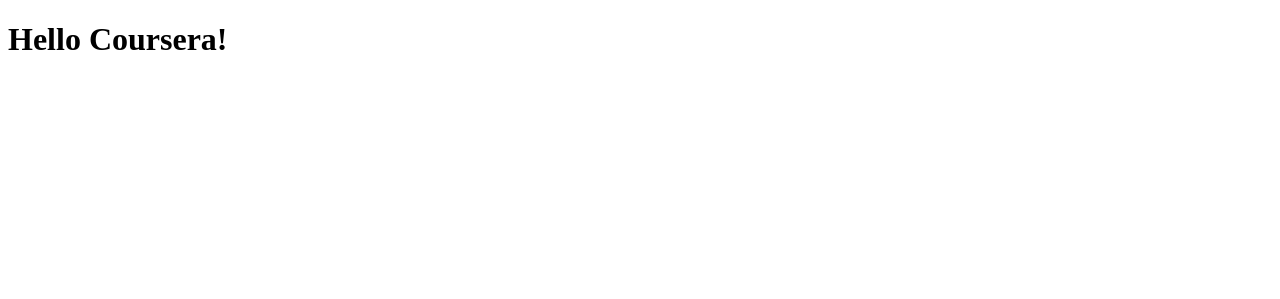
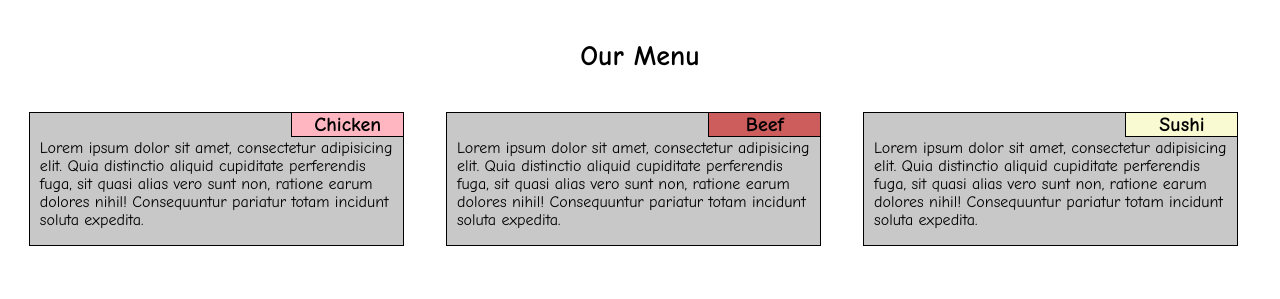
Before and after one commit to marshpillow7155/Coursera-test, a plain HTML site: page mod2-solution/index.html in a window 1280 px wide. Drawn offline with Linux system fonts and the light colour scheme.

Commit message:
first assignment

```diff
--- /dev/null
+++ b/mod2-solution/css.css
@@ -0,0 +1,84 @@
+
+* {
+	box-sizing: border-box;
+	font-family: comic sans ms, sans-serif;
+}
+
+h1 {
+	text-align: center;
+	font-size: 175%;
+	margin-top: 40px;
+	margin-bottom: 40px;
+}
+
+div.row {
+	position: relative;
+	widht:100%;
+}
+
+
+.box1, .box2, .box3 {
+	border: 1px solid black;
+	background: #C8C8C8;
+	width: 90%;
+    height:auto;
+    position: relative;
+    margin-left: auto;
+    margin-right:auto;
+    margin-bottom:50px;
+}
+
+
+div.row section {
+    border: solid black;
+    border-width: 0 0 1px 1px;
+    position: relative;
+    font-size: 125%;
+    font-weight: bold;
+	float: right;
+	width:30%;
+	text-align: center;
+}
+
+p{
+	padding: 10px;
+	padding-bottom: 0px;
+	text-align: left;
+	margin-right: auto;
+  	margin-left: auto;
+}
+
+#beef{
+background-color: indianred;
+}
+
+#chicken{
+background-color: lightpink;
+}
+
+#sushi{
+background-color: lightgoldenrodyellow;
+}
+
+/**Desktop**/
+@media (min-width: 992px) {
+.col-lg-3 {
+	width: 33%;
+	float:left;
+}
+}
+
+/**Tablet**/
+@media (min-width: 768px) and (max-width: 991px) {
+.col-md-6{
+    width: 50%;
+	float: left;
+}
+.col-md-12{
+	width:100%;
+	float:left;
+}
+.box3 {
+	width: 95%;
+}
+}
--- a/mod2-solution/index.html
+++ b/mod2-solution/index.html
@@ -3,9 +3,32 @@
 <head>
 	<meta charset="utf-8">
 	<meta name="viewport" content="width=device-width, initial-scale=1">
-	<title>Hello Coursera!</title>
+	<link rel="stylesheet" type="text/css" href="css.css">
+	<title>Assignment Solution for Module 2</title>
 </head>
 <body>
-<h1>Hello Coursera!</h1>
+<h1>Our Menu</h1>
+
+<div class="row">
+	<div class="col-lg-3 col-md-6">
+		<div class="box1">
+		<section id="chicken">Chicken</section>
+		<p> Lorem ipsum dolor sit amet, consectetur adipisicing elit. Quia distinctio aliquid cupiditate perferendis fuga, sit quasi alias vero sunt non, ratione earum dolores nihil! Consequuntur pariatur totam incidunt soluta expedita.</p>
+	</div>
+	</div>
+	<div class="col-lg-3 col-md-6">
+		<div class="box2">
+		<section id="beef">Beef</section>
+		<p>Lorem ipsum dolor sit amet, consectetur adipisicing elit. Quia distinctio aliquid cupiditate perferendis fuga, sit quasi alias vero sunt non, ratione earum dolores nihil! Consequuntur pariatur totam incidunt soluta expedita.</p>
+	</div>
+	</div>
+	<div class="col-lg-3 col-md-12">
+		<div class="box3">
+		<section id="sushi">Sushi</section>
+		<p>Lorem ipsum dolor sit amet, consectetur adipisicing elit. Quia distinctio aliquid cupiditate perferendis fuga, sit quasi alias vero sunt non, ratione earum dolores nihil! Consequuntur pariatur totam incidunt soluta expedita.</p>
+	</div>
+	</div>
+</div>
+
 </body>
 </html>
```
